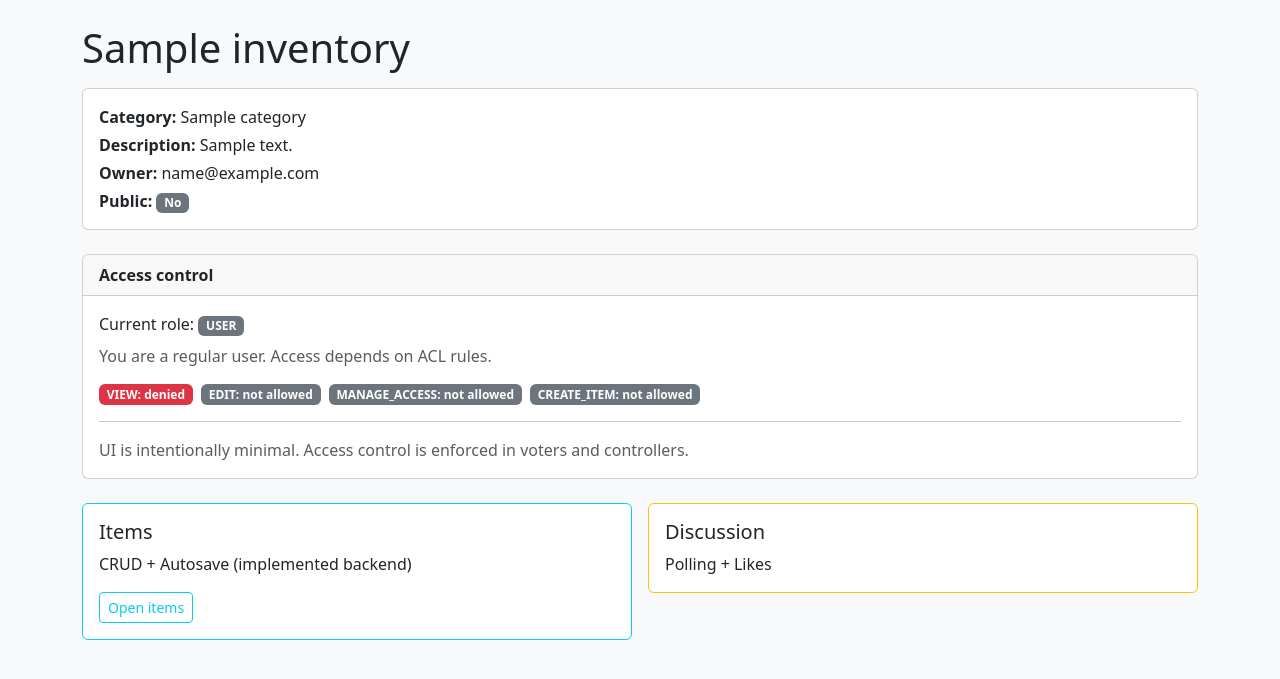
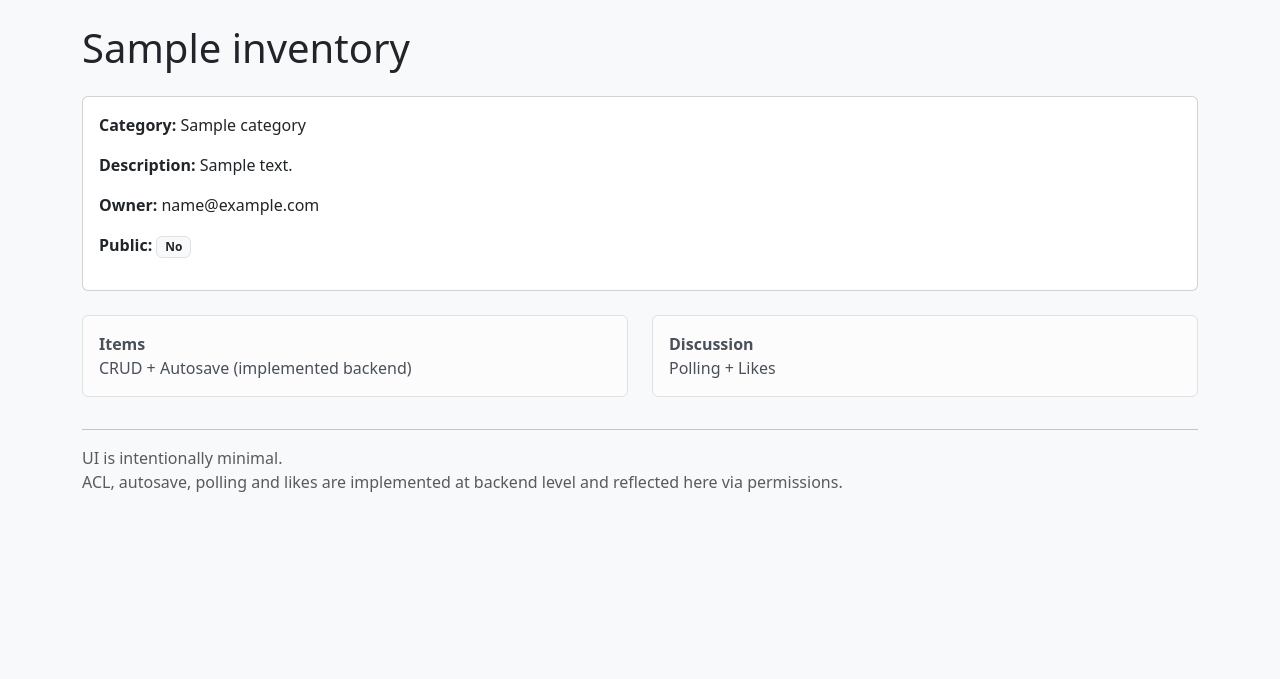
Before and after one commit to 07Rinat07/inventory-app, a Symfony app: template templates/inventory/show.html.twig in a window 1280 px wide. Shown: the part 56-735 px from the top of the page. Run offline with Twig, Linux system fonts and the light colour scheme; the template is opened without the code that fills it: most values are stand-ins (such as "Sample title", 1, 10 or a date in 2020); some libraries are stand-ins or nearby versions.

Commit message:
Fix  templates Спокойная серая UI-палитра

```diff
--- a/src/Service/InventoryItemCreator.php
+++ b/src/Service/InventoryItemCreator.php
@@ -21,9 +21,9 @@ final class InventoryItemCreator
         string $customId
     ): InventoryItem {
         $item = new InventoryItem(
-            inventory: $inventory,
-            createdBy: $user,
-            customId: $customId
+            $inventory,
+            $user,
+            $customId
         );
 
         $this->em->persist($item);
--- a/templates/inventory/show.html.twig
+++ b/templates/inventory/show.html.twig
@@ -1,132 +1,97 @@
 {% extends 'base.html.twig' %}
 
-{% block title %}Inventory {{ inventory.title }}{% endblock %}
+{% block title %}
+    {{ inventory.title }}
+{% endblock %}
 
 {% block body %}
-    {# ==========================
-       Заголовок + базовая инфа
-       ========================== #}
-    <h1 class="mb-3">{{ inventory.title }}</h1>
+    <h1 class="mb-4">
+        {{ inventory.title }}
+    </h1>
+
+    {# ───── ACL BADGES (серые) ───── #}
+    <div class="mb-3">
+        {% if is_granted('ROLE_ADMIN') %}
+            <span class="badge bg-dark">ADMIN</span>
+        {% endif %}
+
+        {% if inventory.owner == app.user %}
+            <span class="badge bg-secondary">OWNER</span>
+        {% endif %}
+    </div>
+
+    <div class="mb-3">
+        {% if is_granted('INVENTORY_VIEW', inventory) %}
+            <span class="badge text-bg-light border">VIEW</span>
+        {% endif %}
+
+        {% if is_granted('INVENTORY_EDIT', inventory) %}
+            <span class="badge text-bg-light border">EDIT</span>
+        {% endif %}
+
+        {% if is_granted('INVENTORY_CREATE_ITEM', inventory) %}
+            <span class="badge text-bg-light border">CREATE ITEM</span>
+        {% endif %}
+    </div>
 
     <div class="card mb-4">
         <div class="card-body">
-            <p class="mb-1"><strong>Category:</strong> {{ inventory.category }}</p>
-            <p class="mb-1"><strong>Description:</strong> {{ inventory.description }}</p>
-            <p class="mb-1"><strong>Owner:</strong> {{ inventory.owner.email }}</p>
-
-            {# Если есть поле isPublic — покажем #}
-            {% if inventory.isPublic is defined %}
-                <p class="mb-0">
-                    <strong>Public:</strong>
-                    {% if inventory.isPublic %}
-                        <span class="badge bg-success">Yes</span>
-                    {% else %}
-                        <span class="badge bg-secondary">No</span>
-                    {% endif %}
-                </p>
-            {% endif %}
-        </div>
-    </div>
-
-    {# =====================================
-       ACL UI-индикация (Owner/Admin/User)
-       ===================================== #}
-    {% set isAdmin = is_granted('ROLE_ADMIN') %}
-    {% set isOwner = app.user and inventory.owner and (inventory.owner.id == app.user.id) %}
-
-    {% if isAdmin %}
-        {% set actorLabel = 'ADMIN' %}
-        {% set actorClass = 'bg-danger' %}
-        {% set actorText = 'You are an admin. Full access is allowed by role.' %}
-    {% elseif isOwner %}
-        {% set actorLabel = 'OWNER' %}
-        {% set actorClass = 'bg-success' %}
-        {% set actorText = 'You are the owner of this inventory.' %}
-    {% else %}
-        {% set actorLabel = 'USER' %}
-        {% set actorClass = 'bg-secondary' %}
-        {% set actorText = 'You are a regular user. Access depends on ACL rules.' %}
-    {% endif %}
-
-    <div class="card mb-4">
-        <div class="card-header">
-            <strong>Access control</strong>
-        </div>
-        <div class="card-body">
-            <p class="mb-2">
-                Current role:
-                <span class="badge {{ actorClass }}">{{ actorLabel }}</span>
-            </p>
-            <p class="text-muted mb-3">{{ actorText }}</p>
-
-            {# =========================================
-               Показать, что именно разрешено через Voter
-               (это самое “mentor-friendly” место)
-               ========================================= #}
-            <div class="d-flex flex-wrap gap-2">
-                {# VIEW #}
-                {% if is_granted('INVENTORY_VIEW', inventory) %}
-                    <span class="badge bg-success">VIEW: allowed</span>
+            <p><strong>Category:</strong> {{ inventory.category }}</p>
+            <p><strong>Description:</strong> {{ inventory.description }}</p>
+            <p><strong>Owner:</strong> {{ inventory.owner.email }}</p>
+            <p>
+                <strong>Public:</strong>
+                {% if inventory.isPublic %}
+                    <span class="badge bg-secondary">Yes</span>
                 {% else %}
-                    <span class="badge bg-danger">VIEW: denied</span>
+                    <span class="badge bg-light text-dark border">No</span>
                 {% endif %}
-
-                {# EDIT (если у тебя есть такое право в Voter) #}
-                {% if is_granted('INVENTORY_EDIT', inventory) %}
-                    <span class="badge bg-success">EDIT: allowed</span>
-                {% else %}
-                    <span class="badge bg-secondary">EDIT: not allowed</span>
-                {% endif %}
-
-                {# MANAGE_ACCESS (если есть) #}
-                {% if is_granted('INVENTORY_MANAGE_ACCESS', inventory) %}
-                    <span class="badge bg-success">MANAGE_ACCESS: allowed</span>
-                {% else %}
-                    <span class="badge bg-secondary">MANAGE_ACCESS: not allowed</span>
-                {% endif %}
-
-                {# CREATE_ITEM (если есть) #}
-                {% if is_granted('INVENTORY_CREATE_ITEM', inventory) %}
-                    <span class="badge bg-success">CREATE_ITEM: allowed</span>
-                {% else %}
-                    <span class="badge bg-secondary">CREATE_ITEM: not allowed</span>
-                {% endif %}
-            </div>
-
-            <hr class="my-3">
-
-            <p class="mb-0 text-muted">
-                UI is intentionally minimal. Access control is enforced in voters and controllers.
             </p>
         </div>
     </div>
 
-    {# ======================
-       Разделы (как навигация)
-       ====================== #}
-    <div class="row g-3">
+    {# ───── ACTION BUTTONS (серые) ───── #}
+    <div class="mb-4">
+        {% if is_granted('INVENTORY_CREATE_ITEM', inventory) %}
+            <a
+                    href="{{ path('inventory_items_index', { id: inventory.id }) }}"
+                    class="btn btn-outline-secondary btn-sm"
+            >
+                + Add item
+            </a>
+        {% endif %}
+
+        {% if is_granted('INVENTORY_EDIT', inventory) %}
+            <button
+                    class="btn btn-outline-dark btn-sm ms-2"
+                    disabled
+                    title="UI placeholder"
+            >
+                Edit Inventory
+            </button>
+        {% endif %}
+    </div>
+
+    <div class="row">
         <div class="col-md-6">
-            <div class="card border-info">
-                <div class="card-body">
-                    <h5 class="card-title">Items</h5>
-                    <p class="card-text">CRUD + Autosave (implemented backend)</p>
-                    {# можно добавить ссылку на items list если есть route inventory_items_index #}
-                    <a class="btn btn-sm btn-outline-info"
-                       href="{{ path('inventory_items_index', {id: inventory.id}) }}">
-                        Open items
-                    </a>
-                </div>
+            <div class="alert alert-light border">
+                <strong>Items</strong><br>
+                CRUD + Autosave (implemented backend)
             </div>
         </div>
 
         <div class="col-md-6">
-            <div class="card border-warning">
-                <div class="card-body">
-                    <h5 class="card-title">Discussion</h5>
-                    <p class="card-text">Polling + Likes</p>
-                    {# на данном этапе оставляем как info. Poll/POST routes проверяются backend-ом #}
-                </div>
+            <div class="alert alert-light border">
+                <strong>Discussion</strong><br>
+                Polling + Likes
             </div>
         </div>
     </div>
+
+    <hr>
+
+    <p class="text-muted">
+        UI is intentionally minimal.<br>
+        ACL, autosave, polling and likes are implemented at backend level and reflected here via permissions.
+    </p>
 {% endblock %}
```
Also changed, not shown: src/Controller/InventoryItemController.php (+76 -31 lines), src/DTO/InventoryItemEditDTO.php (added, +13 -0 lines), src/Form/InventoryItemType.php (+6 -9 lines), templates/inventory_item/edit.html.twig (added, +26 -0 lines), templates/inventory_item/index.html.twig (+40 -40 lines).
